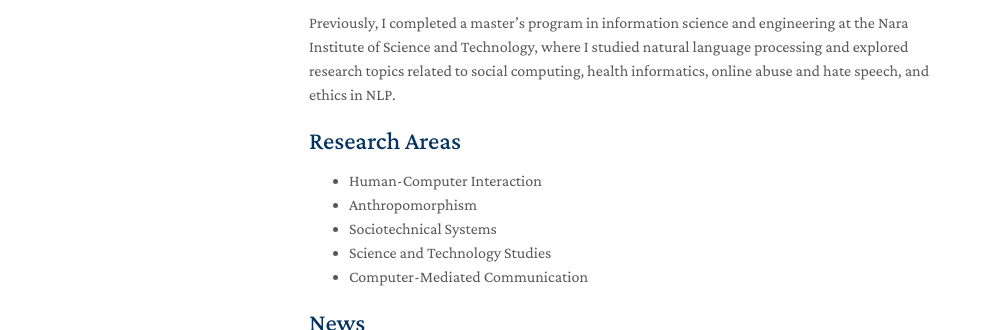
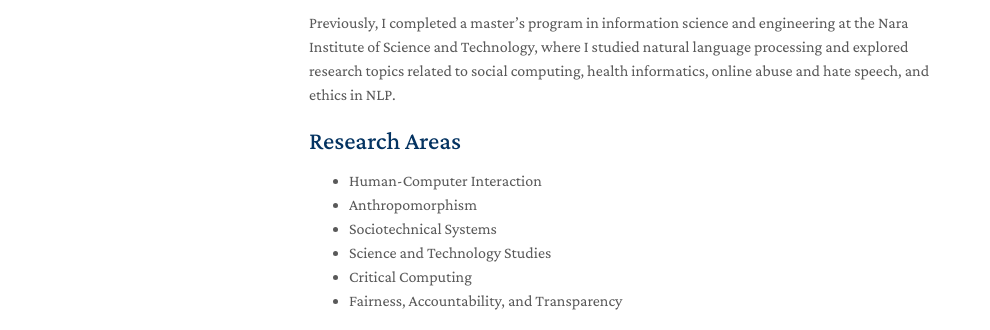
Before and after one commit to tkmaeda/tkmaeda.github.io, a website: page index.html in a window 1280 px wide. Shown: the part 470-800 px from the top of the page, without its empty margins (161-1151 px from the left). Drawn offline with nearby package versions, Linux system fonts and the light colour scheme; some icons are missing.

Commit message:
Update index.html

```diff
--- a/index.html
+++ b/index.html
@@ -78,7 +78,8 @@
     <li>Anthropomorphism</li>
     <li>Sociotechnical Systems</li>
     <li>Science and Technology Studies</li>
-    <li>Computer-Mediated Communication</li>
+    <li>Critical Computing</li>
+    <li>Fairness, Accountability, and Transparency</li>
   </ul>
 
   <h2 id="news">News</h2>
```
